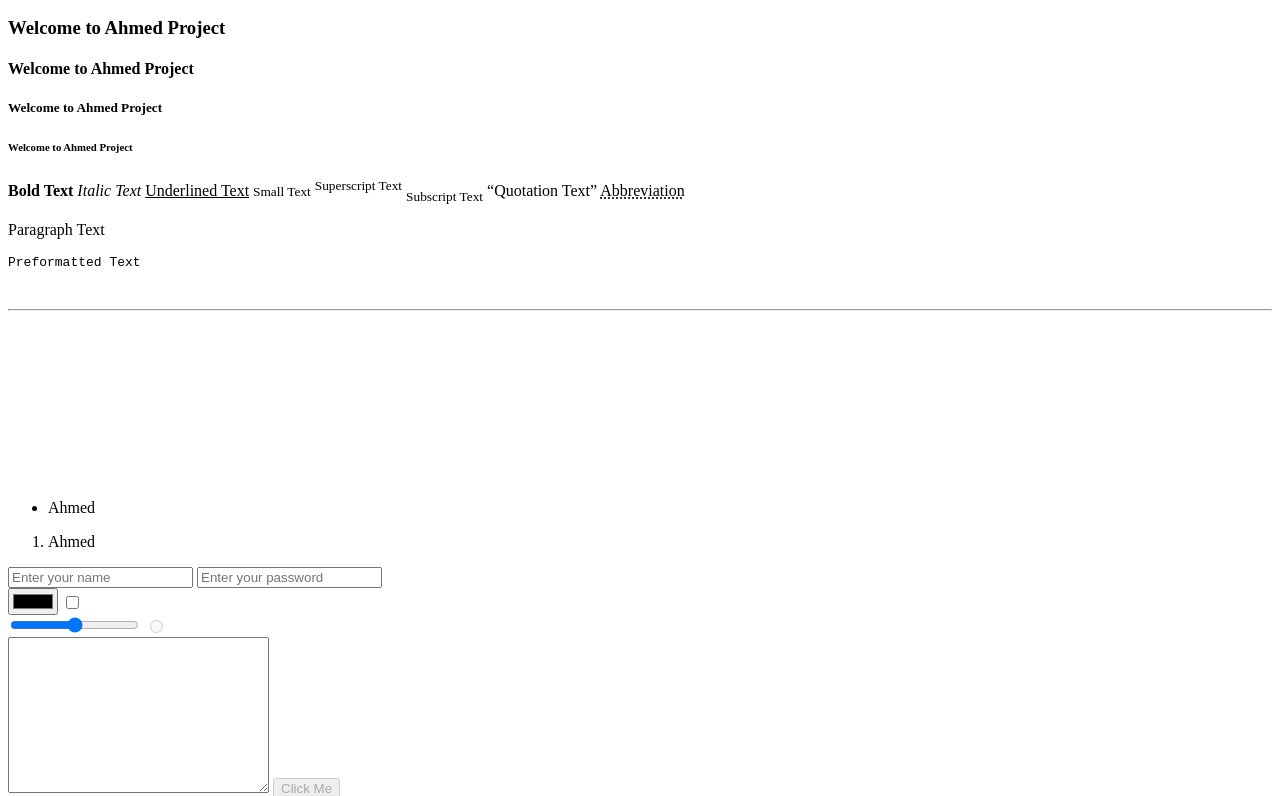
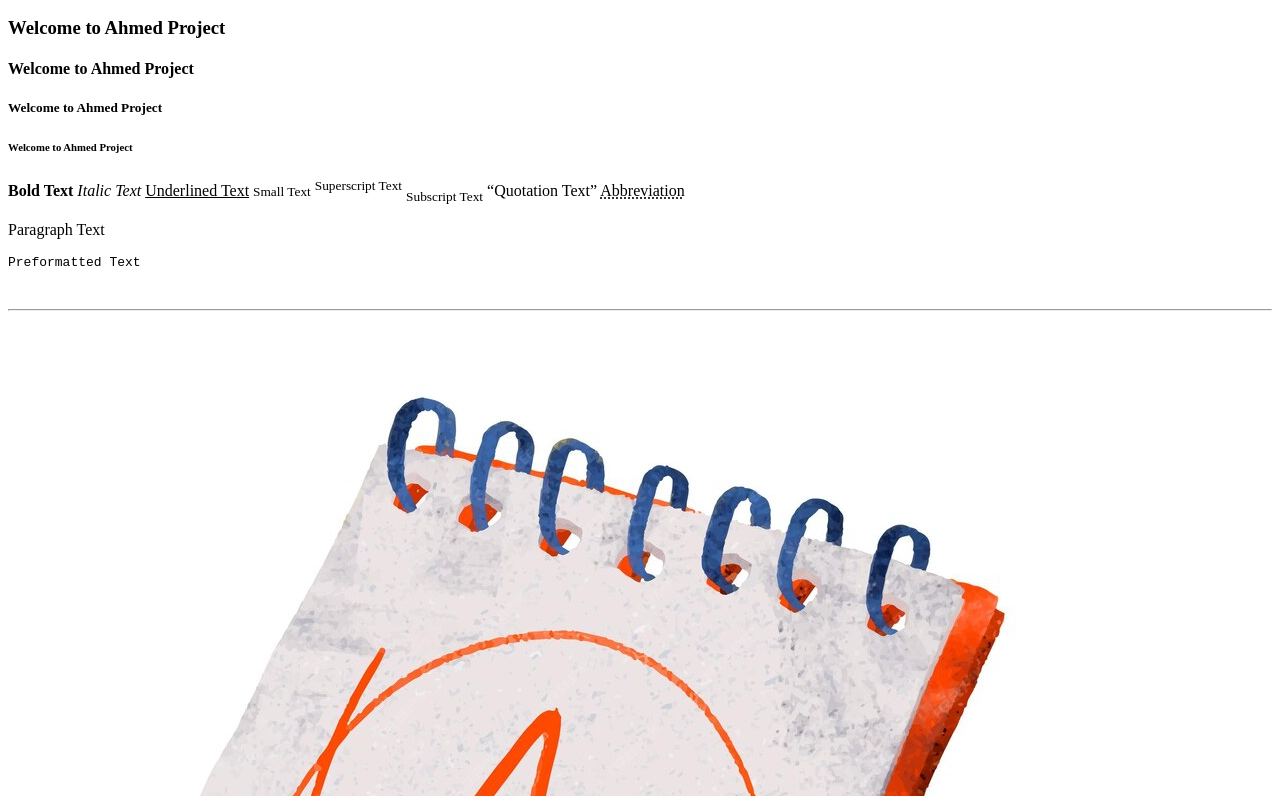
Before and after one commit to Salehahmedeus/html_tattwer_ahmed, a plain HTML site: page index.html in a window 1280 px wide. Shown: the part 110-906 px from the top of the page. Drawn offline with Linux system fonts and the light colour scheme.

Commit message:
image example path add

```diff
--- a/index.html
+++ b/index.html
@@ -28,7 +28,7 @@
     <pre>Preformatted Text</pre>
     <br />
     <hr />
-    <img src="" alt="" title="">
+    <img src="img.jpg" alt="" title="">
     <a href=""></a>
     <iframe src="" frameborder="0"> error message </iframe>
     <div></div>
```
Also changed, not shown: img.jpg (added).
